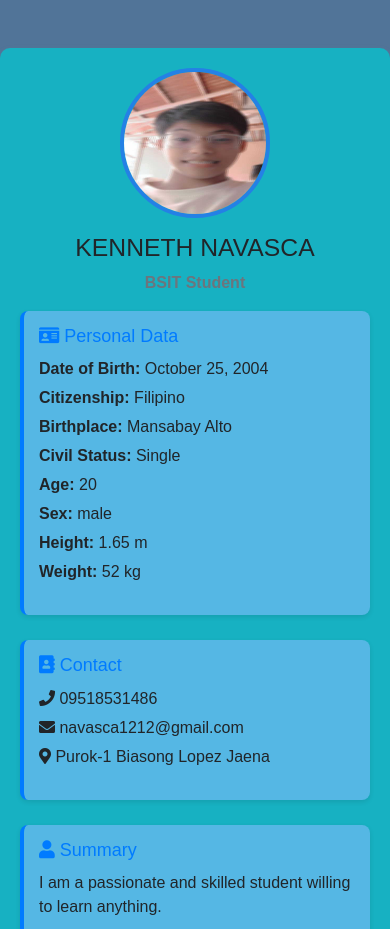
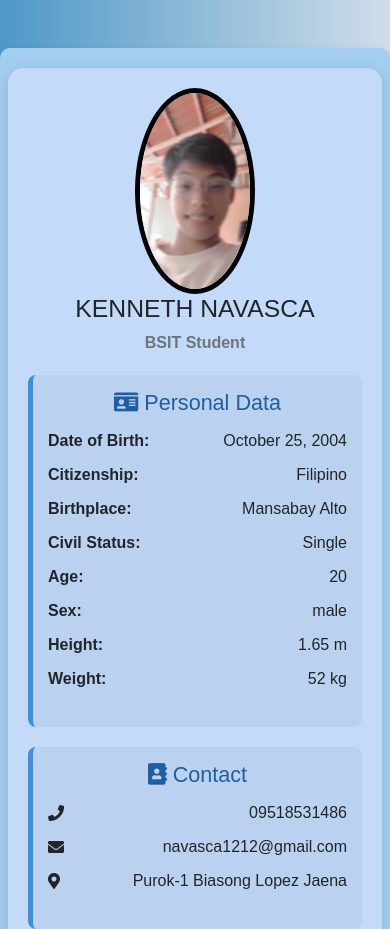
Before and after one commit to Kenneth102210/cv, a plain HTML site: page index.html in a window 390 px wide. Shown: the top 929 px of the page. Drawn offline with nearby package versions, Linux system fonts and the light colour scheme.

Commit message:
adding files

```diff
--- /dev/null
+++ b/ken.css
@@ -0,0 +1,85 @@
+body {
+    background: linear-gradient(to right, #4e98c7, #d0ddea);
+    font-family: 'Arial', sans-serif;
+  }
+
+  .container {
+    max-width: 900px;
+    background: rgb(164, 206, 240);
+    padding: 20px;
+    border-radius: 10px;
+    box-shadow: 0px 4px 10px rgba(0, 0, 0, 0.1);
+  }
+
+  .profile-card {
+    background: #c3dbf8;
+    border-radius: 15px;
+    padding: 20px;
+    box-shadow: 0px 4px 15px rgba(0, 0, 0, 0.15);
+    transition: transform 0.3s ease-in-out;
+  }
+
+  .profile-card:hover {
+    transform: scale(1.05);
+  }
+
+  .profile-img {
+    width: 150px;
+    border-radius: 50%;
+    border: 5px solid #010306;
+    transition: 0.3s;
+  }
+
+  .profile-img:hover {
+    transform: rotate(5deg) scale(1.1);
+  }
+
+  .info-box {
+    margin-top: 20px;
+    padding: 15px;
+    border-left: 5px solid #478cd6;
+    background: rgba(106, 130, 156, 0.1);
+    border-radius: 8px;
+  }
+
+  .info-box h4 {
+    color: #1f5ea1;
+  }
+
+  .info-box ul li {
+    display: flex;
+    align-items: center;
+    justify-content: space-between;
+    padding: 5px 0;
+  }
+
+  .skill-bar {
+    width: 100%;
+    background: #2b6594;
+    border-radius: 5px;
+    overflow: hidden;
+    height: 8px;
+  }
+
+  .skill-progress {
+    height: 8px;
+    border-radius: 5px;
+    background: #007bff;
+    width: 0;
+    transition: width 1s ease-in-out;
+  }
+
+  .skill-c { width: 80%; }
+  .skill-csharp { width: 75%; }
+  .skill-java { width: 85%; }
+  .skill-html { width: 90%; }
+  .skill-css { width: 85%; }
+
+  @media (max-width: 768px) {
+    .profile-img {
+      width: 120px;
+    }
+    .profile-card {
+      text-align: center;
+    }
+  }
--- a/style.css
+++ b/style.css
@@ -1,61 +1,85 @@
 body {
-  background-color: #517498;
-  font-family: Arial, sans-serif;
+  background: linear-gradient(to right, #4e98c7, #d0ddea);
+  font-family: 'Arial', sans-serif;
 }
 
 .container {
-  max-width: 1100px;
+  max-width: 900px;
+  background: rgb(164, 206, 240);
+  padding: 20px;
+  border-radius: 10px;
+  box-shadow: 0px 4px 10px rgba(0, 0, 0, 0.1);
 }
 
 .profile-card {
-  background-color: #17b1c2;
+  background: #c3dbf8;
+  border-radius: 15px;
   padding: 20px;
-  border-radius: 10px;
-  box-shadow: 0 4px 8px rgba(186, 166, 166, 0.1);
-  margin-bottom: 20px;
+  box-shadow: 0px 4px 15px rgba(0, 0, 0, 0.15);
+  transition: transform 0.3s ease-in-out;
+}
+
+.profile-card:hover {
+  transform: scale(1.05);
 }
 
 .profile-img {
   width: 150px;
-  height: 150px;
   border-radius: 50%;
-  border: 4px solid #2481e5;
-  margin-bottom: 15px;
+  border: 5px solid #010306;
+  transition: 0.3s;
 }
 
-.text-muted {
-  color: #347cba;
+.profile-img:hover {
+  transform: rotate(5deg) scale(1.1);
 }
 
 .info-box {
-  background: #55b7e4;
+  margin-top: 20px;
   padding: 15px;
-  margin-bottom: 25px;
+  border-left: 5px solid #478cd6;
+  background: rgba(106, 130, 156, 0.1);
   border-radius: 8px;
-  box-shadow: 0 2px 5px rgba(0, 0, 0, 0.1);
-  border-left: 4px solid #007bff;
 }
 
 .info-box h4 {
-  margin-bottom: 10px;
-  font-size: 18px;
-  color: #007bff;
+  color: #1f5ea1;
 }
 
-.info-box ul {
-  padding-left: 0;
+.info-box ul li {
+  display: flex;
+  align-items: center;
+  justify-content: space-between;
+  padding: 5px 0;
 }
 
-.info-box li {
-  list-style: none;
-  margin-bottom: 5px;
+.skill-bar {
+  width: 100%;
+  background: #2b6594;
+  border-radius: 5px;
+  overflow: hidden;
+  height: 8px;
 }
 
-a {
-  color: #007bff;
-  text-decoration: none;
+.skill-progress {
+  height: 8px;
+  border-radius: 5px;
+  background: #007bff;
+  width: 0;
+  transition: width 1s ease-in-out;
 }
 
-a:hover {
-  text-decoration: underline;
+.skill-c { width: 80%; }
+.skill-csharp { width: 75%; }
+.skill-java { width: 85%; }
+.skill-html { width: 90%; }
+.skill-css { width: 85%; }
+
+@media (max-width: 768px) {
+  .profile-img {
+    width: 120px;
+  }
+  .profile-card {
+    text-align: center;
+  }
 }
```
Also changed, not shown: ken.html (added, +76 -0 lines).
